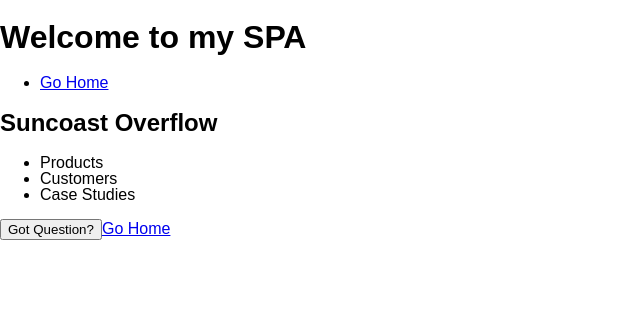
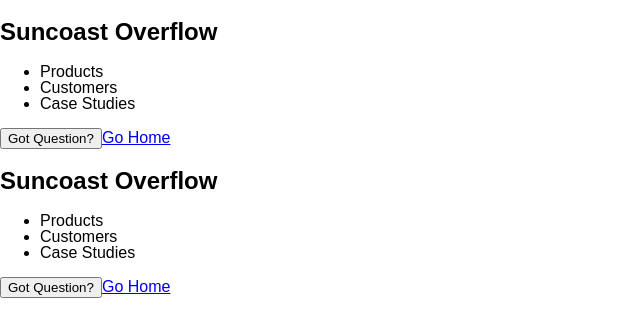
Before and after one commit to uncrownedthrone/stack-overflow-site, a React (Create React App) app: page / in a window 1280 px wide. Shown: the top 336 px of the page, without its empty margins (0-640 px from the left). Built offline with nearby package versions, Linux system fonts and the light colour scheme.

Commit message:
updated app and navbar

```diff
--- a/src/App.jsx
+++ b/src/App.jsx
@@ -2,23 +2,17 @@ import React from 'react'
 import { BrowserRouter as Router, Link, Route, Switch } from 'react-router-dom'
 import HomePage from './pages/HomePage'
 import NotFound from './pages/NotFound'
+import CreateQuestion from './pages/CreateQuestion'
+import NavBar from './components/NavBar'
 
 const App = () => {
   return (
     <Router>
-      <header>
-        <h1>Welcome to my SPA</h1>
-        <nav>
-          <ul>
-            <li>
-              <Link to="/">Go Home</Link>
-            </li>
-          </ul>
-        </nav>
-      </header>
+      <NavBar />
       <Switch>
         <Route exact path="/" component={HomePage}></Route>
         <Route path="*" component={NotFound}></Route>
+        <Route exact path="/createquestion" component={CreateQuestion}></Route>
       </Switch>
     </Router>
   )
```
